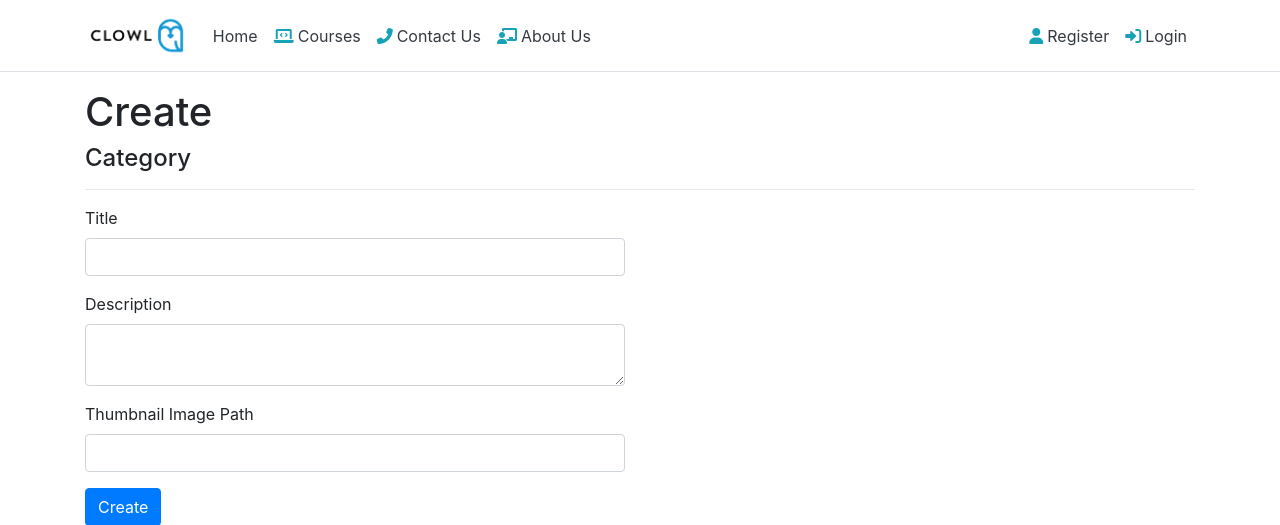
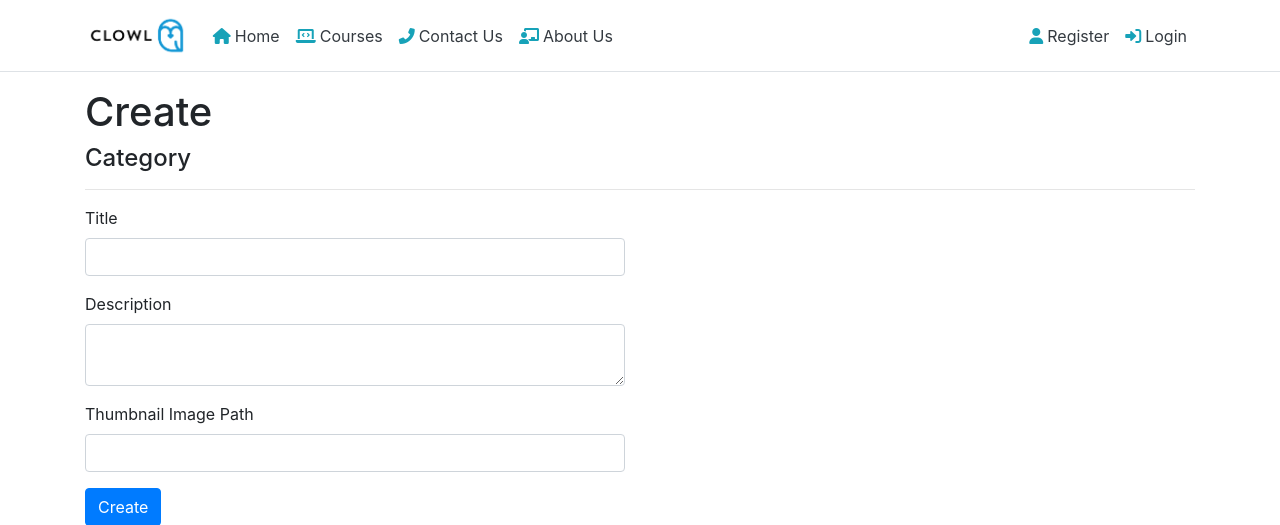
Before and after one commit to pitersikora/CLOwl_webapp, an ASP.NET Core app: page /Admin/Category/Create in a window 1280 px wide. Shown: the top 525 px of the page. Run offline with ASP.NET Core 8, Linux system fonts and the light colour scheme; the visitor is signed in with stand-in values (Sample User, id 1); some libraries are stand-ins or nearby versions.

Commit message:
Icons added/classes edited for visual unification

```diff
--- a/Areas/Admin/Views/Shared/_Layout.cshtml
+++ b/Areas/Admin/Views/Shared/_Layout.cshtml
@@ -21,7 +21,7 @@
                 <div class="navbar-collapse collapse d-sm-inline-flex justify-content-between">
                     <ul class="navbar-nav flex-grow-1">
                         <li class="nav-item">
-                            <a class="nav-link text-dark" asp-area="" asp-controller="Home" asp-action="Index">Home</a>
+                            <a class="nav-link text-dark" asp-area="" asp-controller="Home" asp-action="Index"><i class="fas fa-home mr-1 text-info"></i>Home</a>
                         </li>
 
                         <partial name="_UserMenuPartial" />
--- a/Views/Shared/_LoginPartial.cshtml
+++ b/Views/Shared/_LoginPartial.cshtml
@@ -12,7 +12,7 @@
         </li>
         <li class="nav-item">
             <form class="form-inline" asp-area="Identity" asp-page="/Account/Logout" asp-route-returnUrl="@Url.Action("Index", "Home", new { area = "" })">
-                <button type="submit" class="nav-link btn btn-link text-dark">Logout</button>
+                <button type="submit" class="nav-link btn btn-link text-dark">Logout <i class="fas fa-power-off mr-2 text-info"></i></button>
             </form>
         </li>
     }
--- a/Views/Shared/_UserMenuPartial.cshtml
+++ b/Views/Shared/_UserMenuPartial.cshtml
@@ -7,13 +7,13 @@
 @if (SignInManager.IsSignedIn(User) && await UserManager.IsInRoleAsync(UserManager.GetUserAsync(User).Result, "admin"))
 {
     <li class="nav-item dropdown show">
-        <a class="dropdown-toggle nav-link text-dark" href="#" data-toggle="dropdown">Admin</a>
+        <a class="dropdown-toggle nav-link text-dark" href="#" data-toggle="dropdown"><i class="fas fa-screwdriver mr-2 text-info"></i>Admin</a>
         <div class="dropdown-menu">
-            <a class="dropdown-item" asp-area="Admin" asp-controller="Category" asp-action="Index"><i class="fas fa-box mr-2"></i>Categories</a>
+            <a class="dropdown-item" asp-area="Admin" asp-controller="Category" asp-action="Index"><i class="fas fa-box mr-2 text-info"></i>Categories</a>
             <div class="dropdown-divider"></div>
-            <a class="dropdown-item" asp-area="Admin" asp-controller="MediaType" asp-action="Index"><i class="fas fa-file-video mr-2"></i>Media Types</a>
+            <a class="dropdown-item" asp-area="Admin" asp-controller="MediaType" asp-action="Index"><i class="fas fa-file-video mr-2 text-info"></i>Media Types</a>
             <div class="dropdown-divider"></div>
-            <a class="dropdown-item" asp-area="Admin" asp-controller="CreatorAccounts" asp-action="Index"><i class="fa-solid fa-person mr-2"></i>Creator Accounts</a>
+            <a class="dropdown-item" asp-area="Admin" asp-controller="CreatorAccounts" asp-action="Index"><i class="fa-solid fa-person mr-2 text-info"></i>Creator Accounts</a>
         </div>
     </li>
 }
@@ -21,9 +21,9 @@
 @if (SignInManager.IsSignedIn(User) && await UserManager.IsInRoleAsync(UserManager.GetUserAsync(User).Result, "creator"))
 {
     <li class="nav-item dropdown show">
-        <a class="dropdown-toggle nav-link text-dark" href="#" data-toggle="dropdown">Create/Edit Content</a>
+        <a class="dropdown-toggle nav-link text-dark" href="#" data-toggle="dropdown"><i class="fas fa-book mr-2 text-info"></i>Create/Edit Content</a>
         <div class="dropdown-menu">
-            <a class="dropdown-item" asp-area="Admin" asp-controller="Category" asp-action="Index"><i class="fas fa-box mr-2"></i>Categories</a>
+            <a class="dropdown-item" asp-area="Admin" asp-controller="Category" asp-action="Index"><i class="fas fa-box mr-2 text-info"></i>Categories</a>
         </div>
     </li>
 }
```
